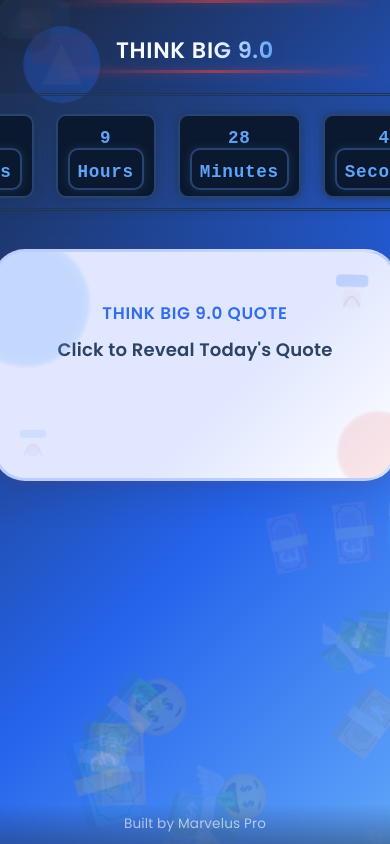
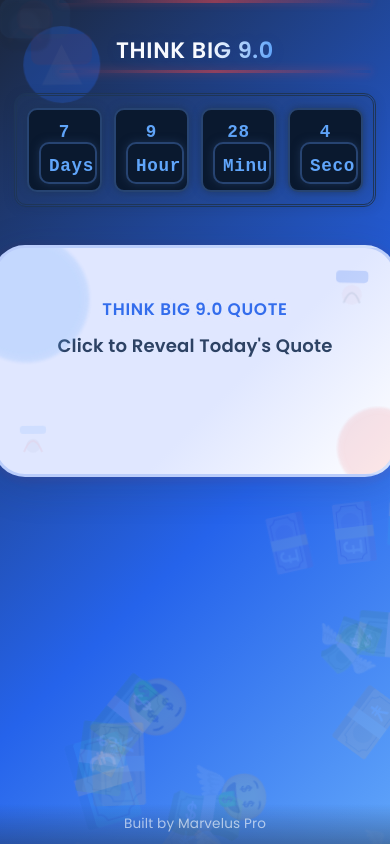
Before and after one commit to Pamilerinogunsola770/ThinkBig9.0, a plain HTML site: page index.html in a window 390 px wide. Drawn offline with nearby package versions, Linux system fonts and the light colour scheme.

Commit message:
Update style.css

```diff
--- a/style.css
+++ b/style.css
@@ -220,22 +220,34 @@
 }
 
 .countdown {
-  display: flex;
-  gap: 18px;
+  display: grid;
+  grid-template-columns: repeat(auto-fit, minmax(60px, 1fr));
+  gap: 12px;
   margin-bottom: 36px;
-  font-size: 1.3rem;
+  font-size: clamp(1rem, 4vw, 1.3rem);
   font-weight: 600;
   justify-content: center;
   background: rgba(39,68,114,0.18);
   border-radius: 18px;
   box-shadow: 0 2px 12px rgba(27,38,59,0.13);
-  padding: 18px 0 10px 0;
+  padding: 14px 12px;
   border: 3.5px solid #1e3557;
   border-style: double;
   position: relative;
   animation: fadeIn 1.2s;
   overflow: visible;
+  max-width: 100%;
+  box-sizing: border-box;
 }
+
+@media (max-width: 480px) {
+  .countdown {
+    gap: 8px;
+    padding: 12px 8px;
+    border-radius: 12px;
+  }
+}
+
 
 .countdown span {
   background: #0a192f;
```
